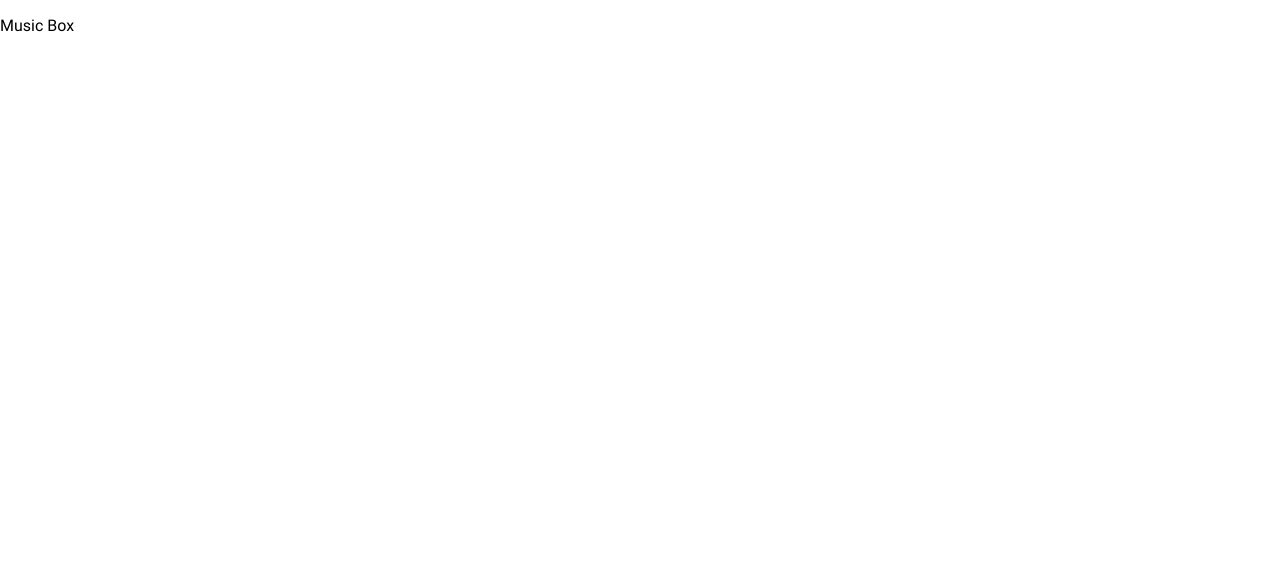
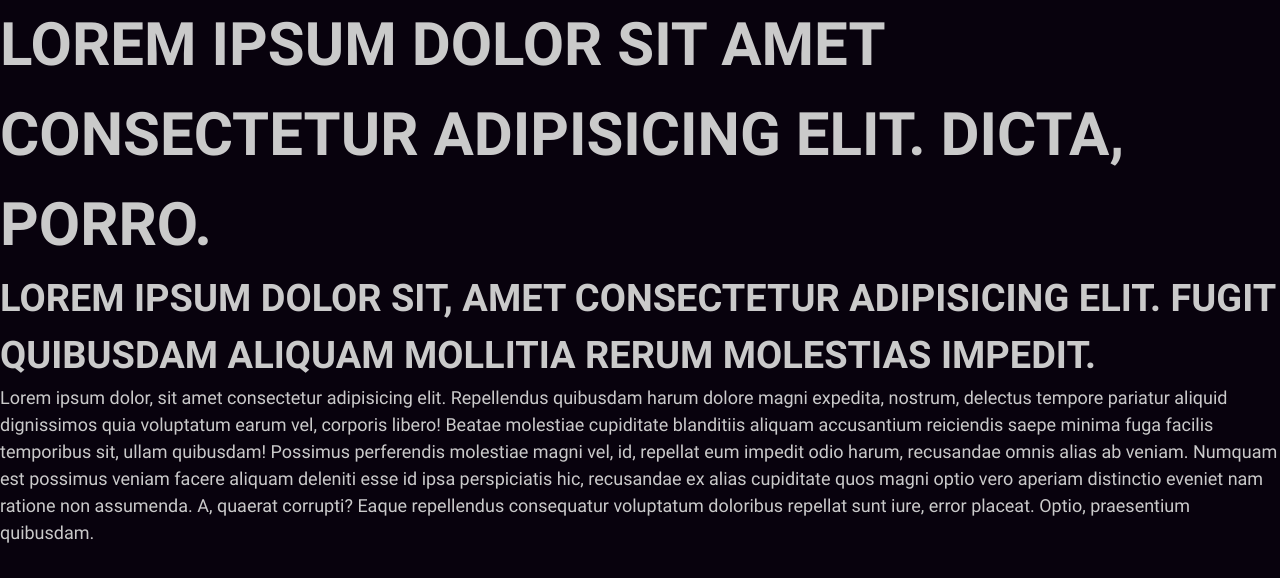
Before and after one commit to vaziliybober/music-box-layout, a website: page src/index.html in a window 1280 px wide. Drawn offline with nearby package versions, Linux system fonts and the light colour scheme; files that its build step writes are made by us from their sources.

Commit message:
add base css settings

```diff
--- a/src/index.html
+++ b/src/index.html
@@ -8,6 +8,25 @@
     <link rel="stylesheet" href="css/main.css" />
   </head>
   <body>
-    <p>Music Box</p>
+    <h1>
+      Lorem ipsum dolor sit amet consectetur adipisicing elit. Dicta, porro.
+    </h1>
+    <h2>
+      Lorem ipsum dolor sit, amet consectetur adipisicing elit. Fugit quibusdam
+      aliquam mollitia rerum molestias impedit.
+    </h2>
+    <p>
+      Lorem ipsum dolor, sit amet consectetur adipisicing elit. Repellendus
+      quibusdam harum dolore magni expedita, nostrum, delectus tempore pariatur
+      aliquid dignissimos quia voluptatum earum vel, corporis libero! Beatae
+      molestiae cupiditate blanditiis aliquam accusantium reiciendis saepe
+      minima fuga facilis temporibus sit, ullam quibusdam! Possimus perferendis
+      molestiae magni vel, id, repellat eum impedit odio harum, recusandae omnis
+      alias ab veniam. Numquam est possimus veniam facere aliquam deleniti esse
+      id ipsa perspiciatis hic, recusandae ex alias cupiditate quos magni optio
+      vero aperiam distinctio eveniet nam ratione non assumenda. A, quaerat
+      corrupti? Eaque repellendus consequatur voluptatum doloribus repellat sunt
+      iure, error placeat. Optio, praesentium quibusdam.
+    </p>
   </body>
 </html>
--- a/src/scss/main.scss
+++ b/src/scss/main.scss
@@ -10,7 +10,54 @@
   src: url('../fonts/Roboto-Bold.ttf');
 }
 
+html {
+  font-size: 62.5%;
+}
+
+*,
+*::before,
+*::after {
+  box-sizing: border-box;
+}
+
+body,
+h1,
+h2,
+h3,
+p {
+  margin: 0;
+}
+
+$breakpoint: 850px;
+
 body {
   font-family: 'Roboto', 'Times New Roman', sans-serif;
-  margin: 0;
+  font-size: 1.8rem;
+  line-height: 1.5;
+  color: #cacaca;
+  background: #08020d;
 }
+
+h1 {
+  font-size: 3rem;
+  line-height: 4.5rem;
+  font-weight: bold;
+  text-transform: uppercase;
+
+  @media only screen and (min-width: $breakpoint) {
+    font-size: 6rem;
+    line-height: 9rem;
+  }
+}
+
+h2 {
+  font-size: 1.8rem;
+  line-height: 2.7rem;
+  font-weight: bold;
+  text-transform: uppercase;
+
+  @media only screen and (min-width: $breakpoint) {
+    font-size: 3.8rem;
+    line-height: 5.7rem;
+  }
+}
```
